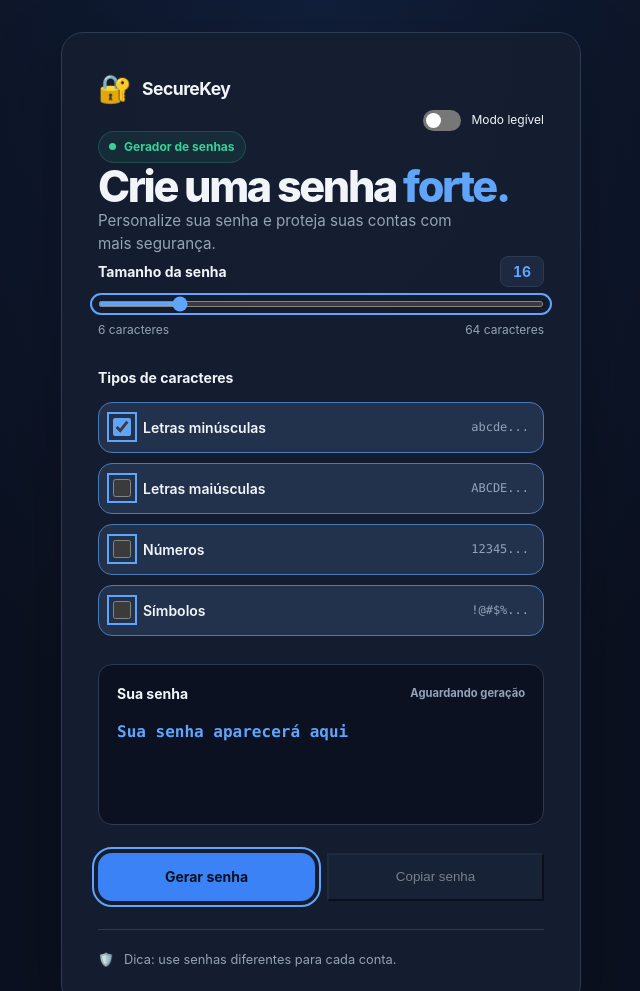
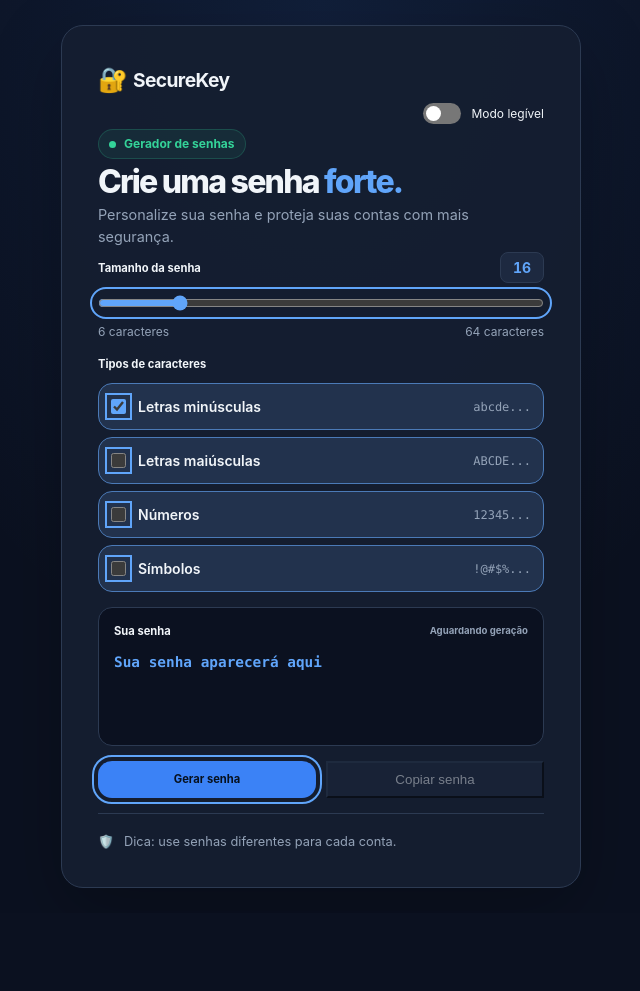
Before and after one commit to GuilhermePinheiros/SecureKey, a plain HTML site: page index.html in a window 1280 px wide. Shown: the top 991 px of the page, without its empty margins (319-959 px from the left). After the commit the page ends 913 px from the top, so only its background shows below. Drawn offline with Linux system fonts and the light colour scheme.

Commit message:
Manuntenção no tamnho dos componentes

```diff
--- a/css/style.css
+++ b/css/style.css
@@ -61,10 +61,11 @@ min-height: 100vh;
 min-height: 100dvh;
 display: grid;
 place-items: center;
-padding: 32px 16px;
+padding: 25px 16px;
 }
 
 .generator {
+
 
 
 width: min(100%, 520px);
@@ -73,6 +74,7 @@ background: color-mix(in srgb, var(--color-surface) 94%, transparent);
 border: 1px solid var(--color-border);
 border-radius: var(--radius-large);
 box-shadow: var(--shadow-card);
+
 }
 
 /* ========================================
@@ -81,11 +83,11 @@ box-shadow: var(--shadow-card);
 
 /* Interruptor de escolha de geração de senha, aleatória ou legível  */
 
-.generator__header {
+.generator_header {
 
 display: grid;
-gap: 16px;
-margin-bottom: 32px;
+gap: 5px;
+margin-bottom: 5px;
 }
 
 .mode-switch {
@@ -153,15 +155,15 @@ margin-bottom: 32px;
 .brand {
 display: flex;
 align-items: center;
-gap: 10px;
+gap: 5px;
 }
 
 .brand__icon {
-font-size: 1.7rem;
+font-size: 1.5rem;
 }
 
 .brand__name {
-font-size: 1.1rem;
+font-size: 1.2rem;
 font-weight: 750;
 letter-spacing: -0.03em;
 }
@@ -171,13 +173,14 @@ display: inline-flex;
 align-items: center;
 gap: 8px;
 width: fit-content;
-padding: 6px 10px;
+padding: 5px 10px;
 border: 1px solid rgb(52 211 153 / 20%);
 border-radius: 999px;
 background: rgb(52 211 153 / 8%);
 color: var(--color-success);
 font-size: 0.75rem;
 font-weight: 650;
+
 }
 
 .status__dot {
@@ -185,11 +188,12 @@ width: 7px;
 aspect-ratio: 1;
 border-radius: 50%;
 background: currentColor;
+
 }
 
 .generator__title {
 max-width: 420px;
-font-size: clamp(2rem, 6vw, 2.7rem);
+font-size: clamp(2rem, 6vw, 0.7rem);
 font-weight: 800;
 line-height: 1.1;
 letter-spacing: -0.055em;
@@ -197,12 +201,13 @@ letter-spacing: -0.055em;
 
 .generator__title span {
 color: var(--color-primary);
+
 }
 
 .generator__description {
 max-width: 390px;
 color: var(--color-text-muted);
-font-size: 0.95rem;
+font-size: 0.9rem;
 }
 
 /* ========================================
@@ -211,18 +216,21 @@ font-size: 0.95rem;
 
 .password-form {
 display: grid;
-gap: 28px;
+gap: 15px;
 }
 
 .field {
+
 display: grid;
-gap: 14px;
+gap: 12px;
+
 }
 
 /* Aparecer o seletor de quantidade de palavras
   */
 .field[hidden] {
     display: none;
+    font-size: 1rem;
 }
 
 .field__header,
@@ -235,7 +243,7 @@ gap: 12px;
 
 .field__label {
 color: var(--color-text);
-font-size: 0.875rem;
+font-size: 0.7rem;
 font-weight: 700;
 }
 
@@ -258,7 +266,7 @@ font-variant-numeric: tabular-nums;
 
 .range-input {
 width: 100%;
-height: 6px;
+height: 15px 20px;
 border-radius: 999px;
 background: var(--color-border);
 accent-color: var(--color-primary);
@@ -284,20 +292,20 @@ font-size: 0.75rem;
 
 .options {
 display: grid;
-gap: 10px;
+gap: 7px;
 min-width: 0;
 border: 0;
 }
 
 .options legend {
-margin-bottom: 14px;
+margin-bottom: 10px;
 }
 
 .option {
 display: flex;
 align-items: center;
 gap: 12px;
-padding: 14px;
+padding: 12px;
 border: 1px solid var(--color-border);
 border-radius: var(--radius-medium);
 background: var(--color-surface-light);
@@ -318,8 +326,8 @@ background: color-mix(in srgb, var(--color-primary) 7%, var(--color-surface-ligh
 }
 
 .option__checkbox {
-width: 18px;
-height: 18px;
+width: 15px;
+height: 15px;
 flex: 0 0 auto;
 accent-color: var(--color-primary);
 cursor: pointer;
@@ -356,8 +364,8 @@ font-size: 0.75rem;
 
 .result {
 display: grid;
-gap: 14px;
-padding: 18px;
+gap: 10px;
+padding: 15px;
 border: 1px solid var(--color-border);
 border-radius: var(--radius-medium);
 background: var(--color-background);
@@ -365,7 +373,7 @@ background: var(--color-background);
 
 .result__badge {
 color: var(--color-text-muted);
-font-size: 0.7rem;
+font-size: 0.6rem;
 font-weight: 650;
 text-align: right;
 }
@@ -375,14 +383,14 @@ min-height: 54px;
 overflow-wrap: anywhere;
 color: var(--color-primary);
 font-family: "SFMono-Regular", Consolas, "Liberation Mono", monospace;
-font-size: 1rem;
+font-size: 0.9rem;
 font-weight: 650;
 line-height: 1.8;
 user-select: all;
 }
 
 .result__message {
-min-height: 1.25rem;
+min-height: 1rem;
 color: var(--color-danger);
 font-size: 0.8rem;
 }
@@ -394,16 +402,16 @@ font-size: 0.8rem;
 .actions {
 display: grid;
 grid-template-columns: 1fr 1fr;
-gap: 12px;
+gap: 10px;
 }
 
 .button {
-min-height: 48px;
-padding: 12px 16px;
+min-height: 35px;
+padding: 9px 10px;
 border: 1px solid transparent;
 border-radius: var(--radius-medium);
 font: inherit;
-font-size: 0.875rem;
+font-size: 0.7rem;
 font-weight: 750;
 cursor: pointer;
 transition:
@@ -465,8 +473,8 @@ border-color: var(--color-primary);
 display: flex;
 align-items: flex-start;
 gap: 10px;
-margin-top: 28px;
-padding-top: 20px;
+margin-top: 15px;
+padding-top: 18px;
 border-top: 1px solid var(--color-border);
 color: var(--color-text-muted);
 font-size: 0.8rem;
```
